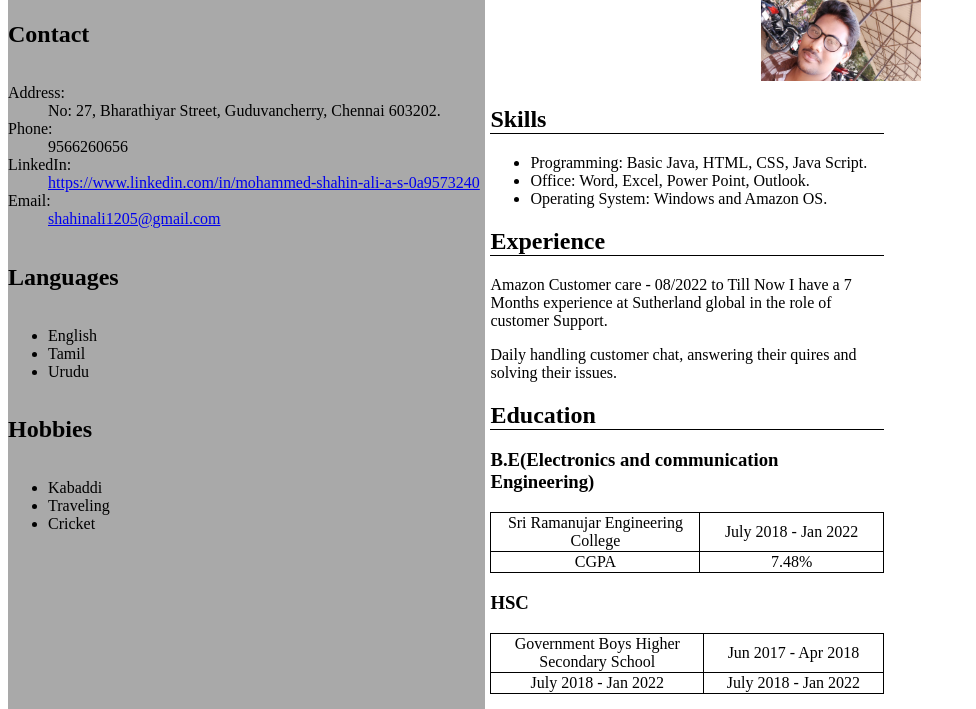
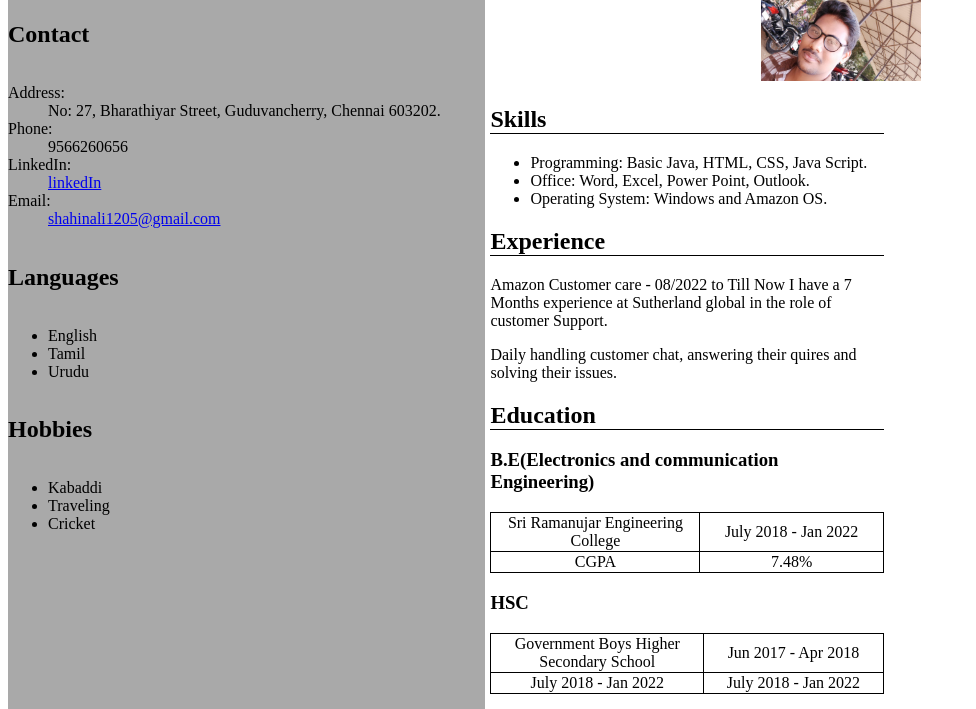
Before and after one commit to shahin1205/shahinali-1205, a plain HTML site: page index.html in a window 1280 px wide. Shown: the part 87-796 px from the top of the page, without its empty margins (0-976 px from the left). Drawn offline with Linux system fonts and the light colour scheme.

Commit message:
Update index.html

```diff
--- a/index.html
+++ b/index.html
@@ -20,7 +20,7 @@
     <dt>Phone:</dt>
     <dd>9566260656</dd>
     <dt>LinkedIn:</dt>
-    <dd> <a href="https://www.linkedin.com/in/mohammed-shahin-ali-a-s-0a9573240">https://www.linkedin.com/in/mohammed-shahin-ali-a-s-0a9573240</a></dd>
+    <dd> <a href="https://www.linkedin.com/in/mohammed-shahin-ali-a-s-0a9573240">linkedIn</a></dd>
     <dt> Email:</dt>
     <dd><a href=https://mail.google.com/mail/u/0/#inbox?compose=new>shahinali1205@gmail.com</a> </dd>
   </dl>
```
